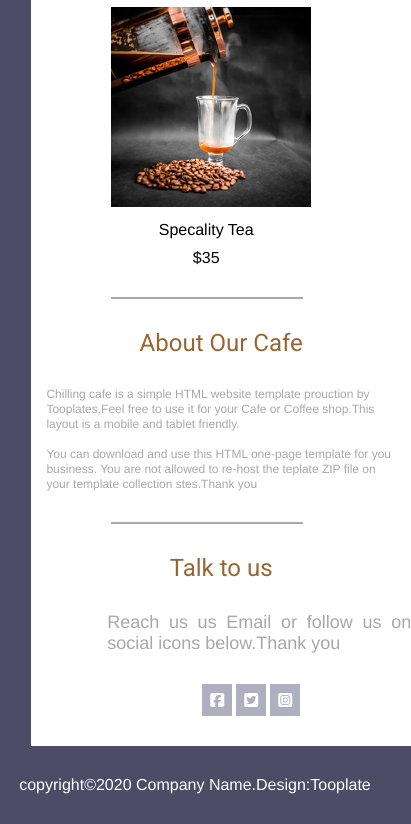
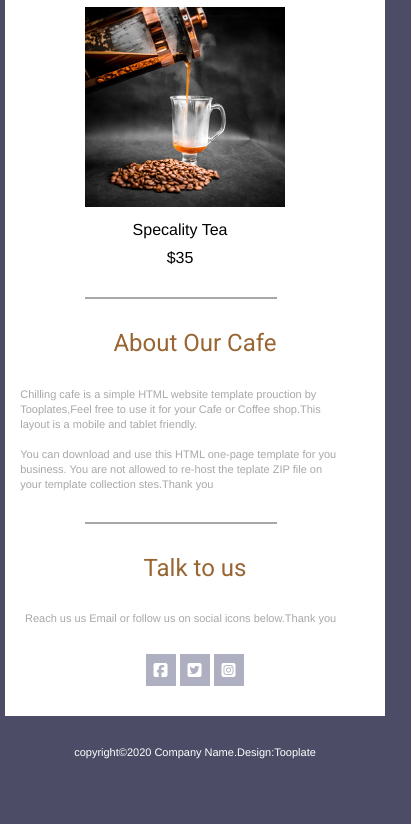
Before and after one commit to harini-hi/coffe, a plain HTML site: page index.html in a window 390 px wide. Shown: the part 1719-2543 px from the top of the page, 411 px wide, since content can reach past the window. After the commit the page ends 2507 px from the top, so only its background shows below. Drawn offline with nearby package versions, Linux system fonts and the light colour scheme.

Commit message:
third commit

```diff
--- a/style.css
+++ b/style.css
@@ -145,7 +145,7 @@ footer{
 @media (min-width: 375px) and (max-width: 768px) {
     main{
         width: 380px;
-        margin: 1% 8%;
+        margin:auto ;
     }
     .items {
         display: block;
@@ -167,7 +167,20 @@ footer{
 
         margin-left: 4%;
         justify-content: center;
-        font-size: 12px;
+        font-size: 11px;
         line-height: 15px;
     }
+    .take p{
+        margin-left:20px;
+        font-size: 11px;
+    }
+    .fa-square-facebook {
+
+        margin-left: 37%;
+
+
+      }
+    footer p{
+        font-size: 11px;
+    }
   }
```
